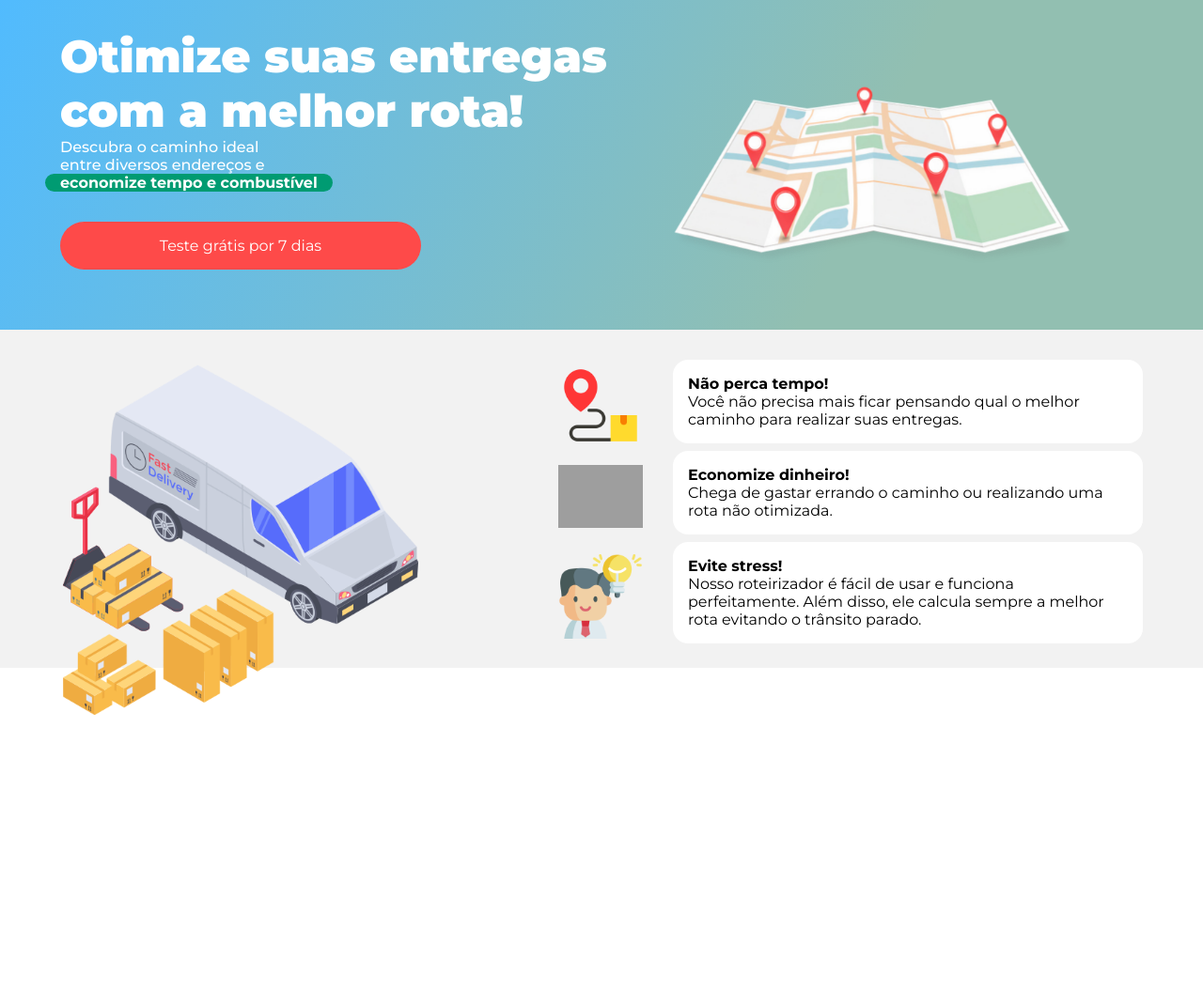
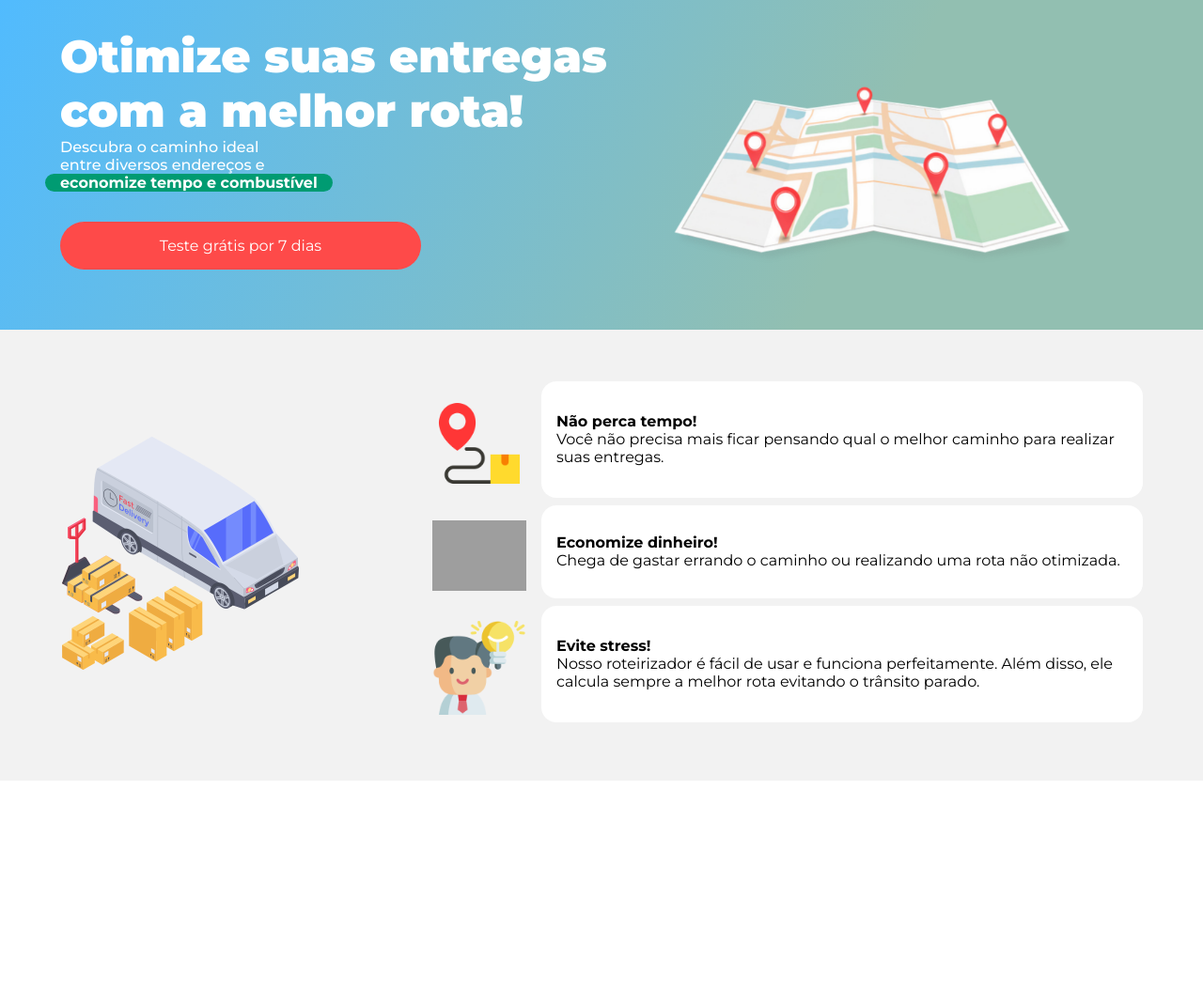
Before and after one commit to nycolasgh/melhor-rota-deploy, a Django app: template core/templates/core/home.html in a window 1280 px wide. Shown: the part 81-1152 px from the top of the page at 94% size. Run offline with Django 3.2, Linux system fonts and the light colour scheme; the template is opened without the code that fills it, so the values that code supplies are empty; grey boxes are pictures that could not be loaded.

Commit message:
design adjustments

```diff
--- a/static/js/google_places.js
+++ b/static/js/google_places.js
@@ -115,12 +115,12 @@ function calculateAndDisplayRoute() {
         // For each route, display summary information.
         for (let i = 0; i < route.legs.length; i++) {
             const routeSegment = i + 1;
-            summaryPanel.innerHTML += "<b>Parada " + routeSegment + "</b><br>";
+            summaryPanel.innerHTML += "<br><b>Parada " + routeSegment + "</b><br>";
         if (typeof route.waypoint_order[i] !== 'undefined' && route.waypoint_order[i] !== null) {
             let waypointName = waypts[route.waypoint_order[i]].location.split("-");
             summaryPanel.innerHTML += waypointName[0] + "<br>";
             summaryPanel.innerHTML += route.legs[i].end_address + "<br>";
-            summaryPanel.innerHTML += route.legs[i].distance.text + "<br><br>";
+            summaryPanel.innerHTML += route.legs[i].distance.text + "<br>";
         }
         else {
         summaryPanel.innerHTML += route.legs[i].end_address + "<br>";
--- a/static/styles/custom.css
+++ b/static/styles/custom.css
@@ -273,6 +273,7 @@ nav {
 #map-canvas {
     width: 60%;
     height: 60vh;
+    margin-bottom: 1rem;
 }
 
 #route-info {
@@ -606,15 +607,16 @@ footer p {
     padding: 2rem 4rem;
     display: flex;
     flex-flow: row;
-    height: 45vh;
+    flex-wrap: wrap;
+    min-height: 60vh;
     width: 100%;
     justify-content: space-between;
     background: rgba(0, 0, 0, 0.05);
+    align-items: center;
 }
 
 #van-img img {
-    position: relative;
-    width: 30vw;
+    max-width: 20vw;
     height: auto;
     object-fit: contain;
 
@@ -624,7 +626,7 @@ footer p {
     display: flex;
     flex-flow: column nowrap;
     justify-content: space-between;
-    align-items: flex-end;
+    height: 100%;
 }
 
 .vantage-container {
@@ -633,17 +635,17 @@ footer p {
 }
 
 .vantage-container img {
-    width: 7vw;
+    width: 100px;
     height: auto;
     object-fit: contain;
-    margin: 0rem 2rem;
+    margin: 1rem 0rem;
 
 }
 
 .vantage {
     border-radius: 1rem;
     background: white;
-    width: 500px;
+    width: 50vw;
     height: auto;
     margin: 0rem 0rem 0.5rem 0rem;
     padding: 1rem;
@@ -651,6 +653,8 @@ footer p {
     flex-flow: column wrap;
     justify-content: center;
     align-items: left;
+    margin-left: 1rem;
+
 }
 
 .vantage p {
```
Also changed, not shown: 2 other files.
